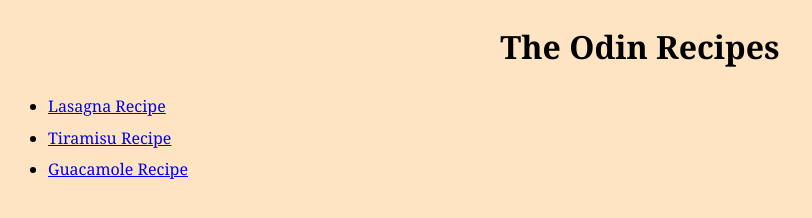
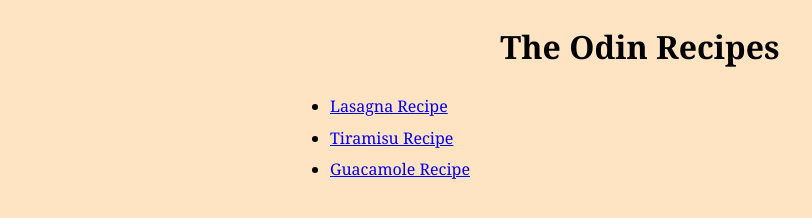
Before and after one commit to MarincaDelia/odin-recipes, a plain HTML site: page index.html in a window 1280 px wide. Shown: the whole page, without its empty margins (0-812 px from the left). Drawn offline with Linux system fonts and the light colour scheme.

Commit message:
Add external stylesheet and basic styling

```diff
--- a/style.css
+++ b/style.css
@@ -6,7 +6,8 @@ body{
     font-family: Georgia, "Times New Roman", sans-serif;
     background-color: bisque;
     line-height: 1.6;
-    max-width: 700px auto;
+    max-width: 700px;
+    margin: 0 auto;
 }
 .lasagna{
     background-color: darksalmon;
```
